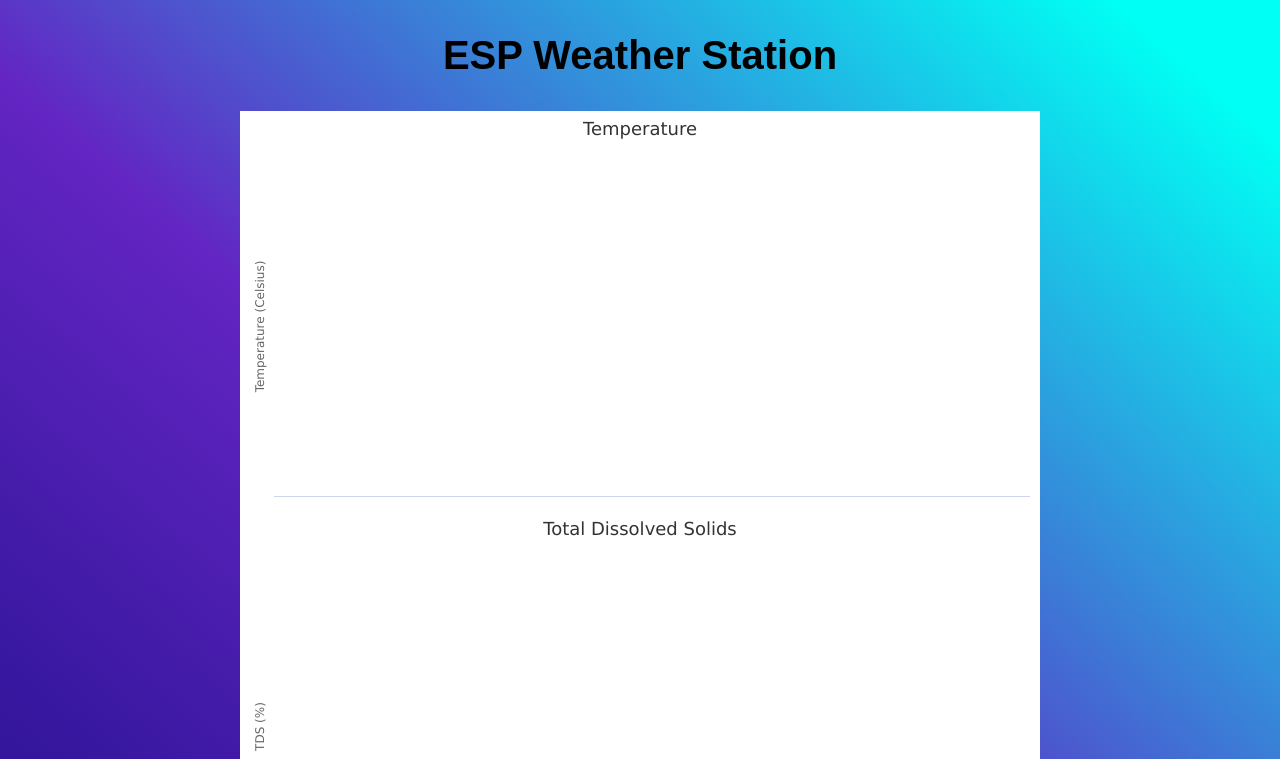
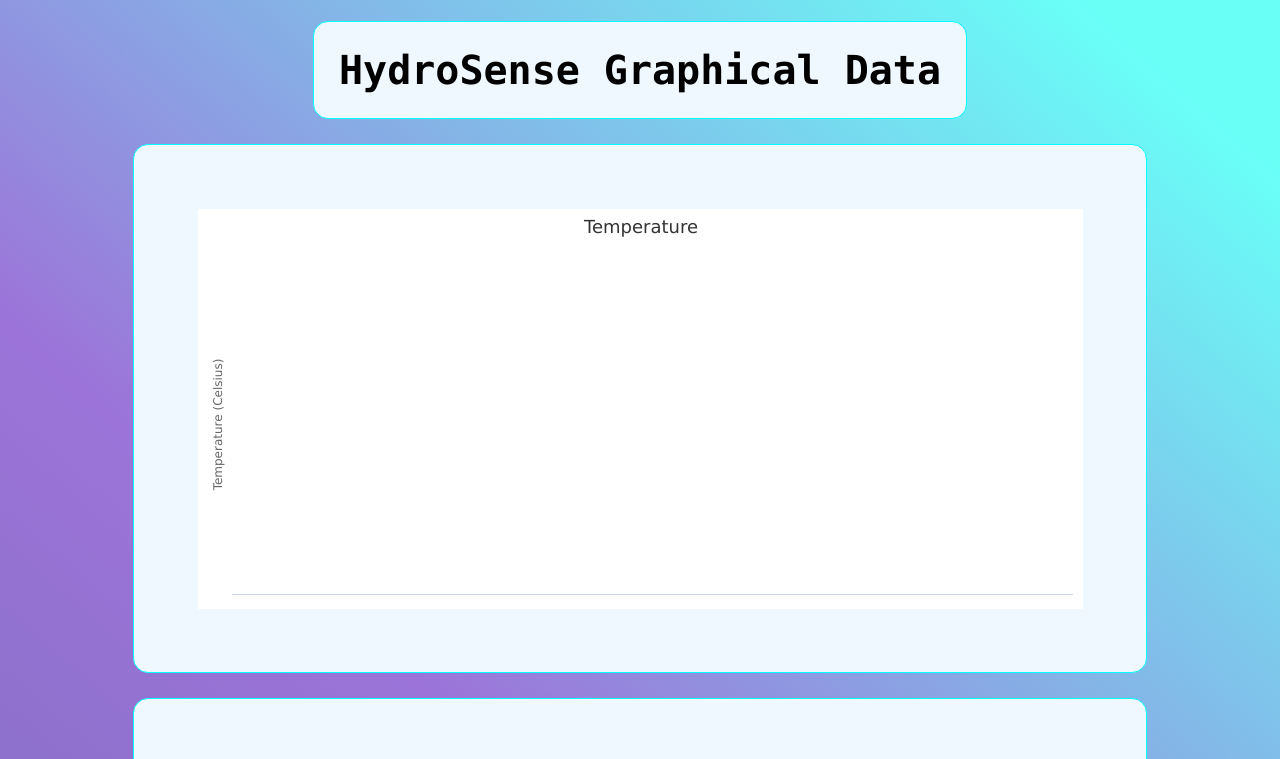
Before and after one commit to claudiafodor/HydroSense, a plain HTML site: page src/data/index.html in a window 1280 px wide. Shown: the top 759 px of the page. Drawn offline with nearby package versions, Linux system fonts and the light colour scheme.

Commit message:
sdfghjkl;

```diff
--- a/src/data/index.html
+++ b/src/data/index.html
@@ -1,34 +1,39 @@
 <!DOCTYPE HTML><html>
-<!-- Rui Santos - Complete project details at https://RandomNerdTutorials.com
-
-Permission is hereby granted, free of charge, to any person obtaining a copy
-of this software and associated documentation files.
-The above copyright notice and this permission notice shall be included in all
-copies or substantial portions of the Software. -->
 <head>
   <meta name="viewport" content="width=device-width, initial-scale=1">
   <script src="https://code.highcharts.com/highcharts.js"></script>
   <style>
     body {
-      min-width: 310px;
-    	max-width: 800px;
-      margin: 0 auto;
-      background: linear-gradient(41deg, rgba(9,9,121,1) 0%, rgba(99,37,195,1) 51%, rgba(0,255,244,1) 94%);
+      background: linear-gradient(41deg, rgba(9, 9, 121, 0.6) 0%, rgba(100, 37, 195, 0.64) 51%, rgba(0, 255, 242, 0.589) 94%);
+      display: flex;
+      flex-direction: column;
+      align-items: center;
 
     }
     h2 {
-      font-family: Arial;
+      font-family: "Lucida Console", monospace;
       font-size: 2.5rem;
       text-align: center;
+      padding: 2%;
+
+    }
+    .box {
+      background-color: aliceblue;
+      border-radius: 15px;
+      margin: 1%;
+      border: 1px solid aqua;
+    }
+    .graph {
+      width: 70%;
+      padding: 5%;
     }
   </style>
 </head>
 <body>
-  <h2>ESP Weather Station</h2>
-  <div id="chart-temperature" class="container"></div>
-  <div id="chart-humidity" class="container"></div>
-  <div id="chart-pressure" class="container"></div>
-  <div id="chart-temperature" class="container"></div>
+  <h2 class="box">HydroSense Graphical Data</h2>
+  <div id="chart-temperature" class="box graph"></div>
+  <div id="chart-humidity" class="box graph"></div>
+  <div id="chart-pressure" class="box graph"></div>
 </body>
 <script>
 var chartT = new Highcharts.Chart({
```
